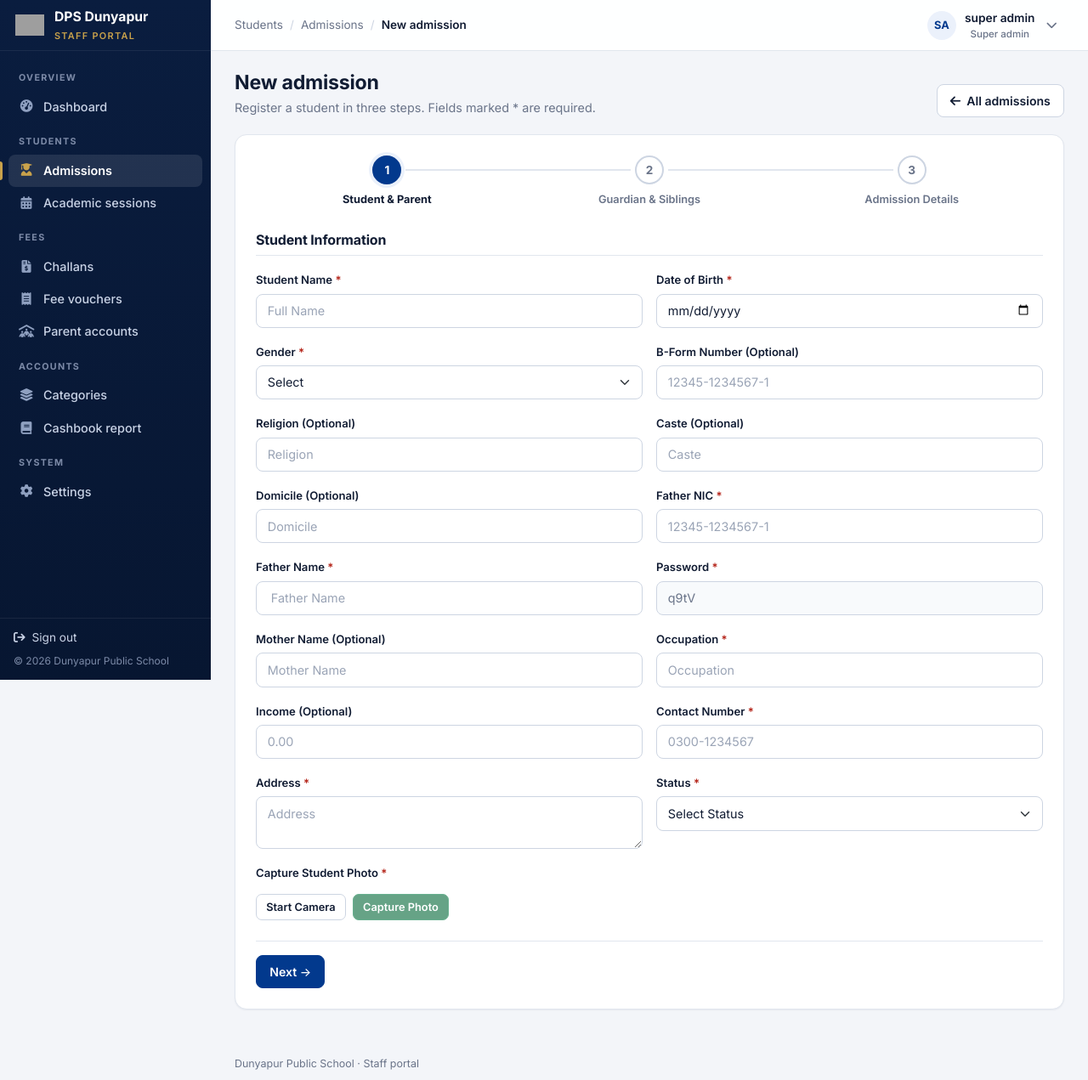
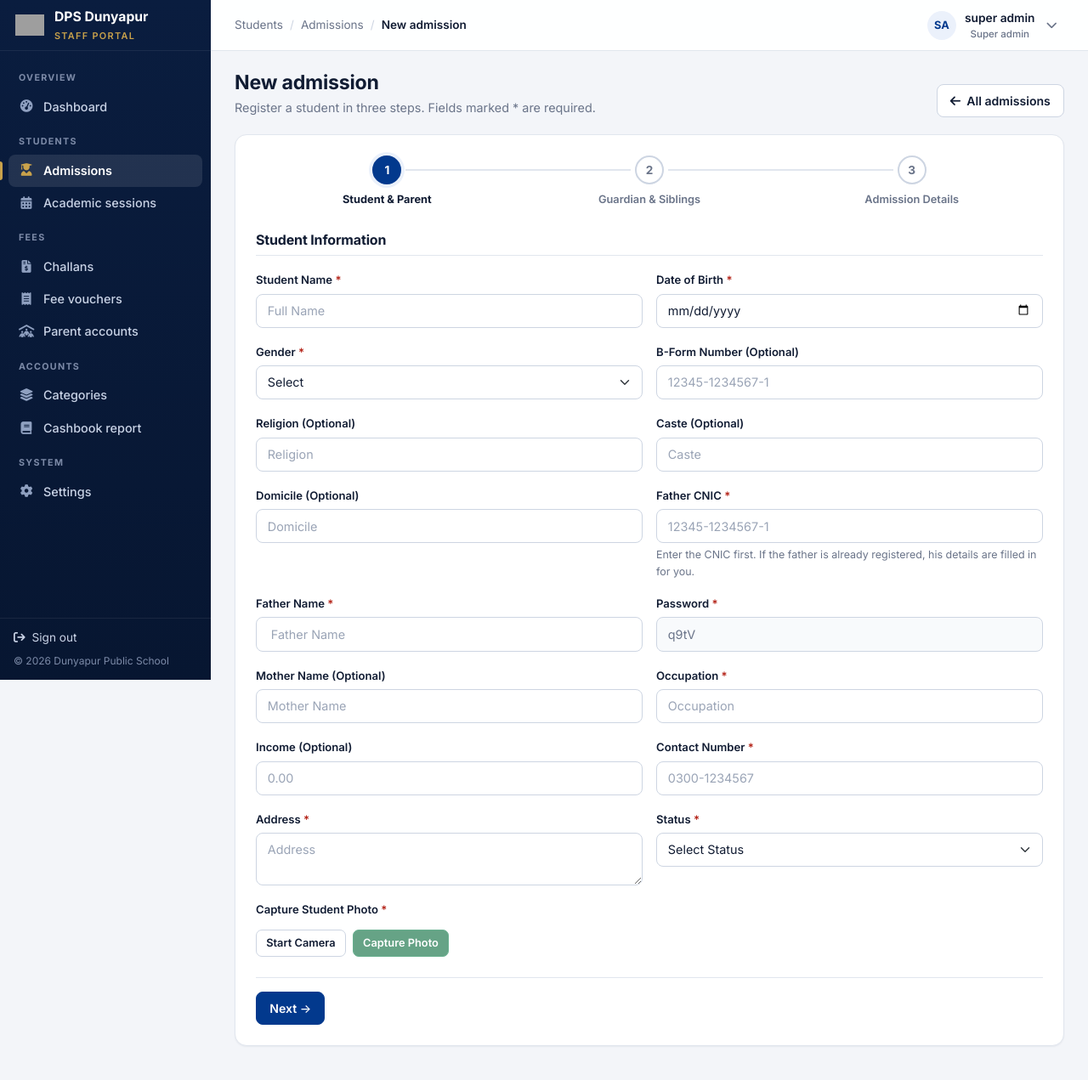
Before and after one commit to MrAhmadRaza/dps, a Laravel app: page /admin/admission/add-admission in a window 1280 px wide. Shown: the top 1271 px of the page at 85% size. Run offline with Laravel 12, Linux system fonts and the light colour scheme; a user stored in the database is signed in; data comes from the database, SQL or seed files in the repository; tables that the repository leaves empty hold one stand-in row (values such as "Sample post"); some libraries are stand-ins or nearby versions; grey boxes are pictures that could not be loaded.

Commit message:
Admin portal: fix existing-parent lookup on new admission, label Father CNIC
The father lookup only matched CNICs stored exactly as 12345-1234567-1, so
fathers whose CNIC is stored as plain digits (older/imported records) were
never found, and submitting the form then tried to create a duplicate
parent. The lookup, submit and update now match either stored format.

- search returns the contact number as 0300-1234567 (the format the form
  validates) and the children already registered under that parent
- the form shows whether a registered parent was found and that the
  student will be added to the same parent account; a "not found" result
  only clears fields that an earlier lookup had filled in
- lookup also runs on blur/paste and after a validation error
- "Father NIC" renamed to "Father CNIC" on the add and edit forms and in
  validation messages
- tests for both stored formats and for joining an existing parent

Co-Authored-By: Claude Opus 5.5 <noreply@anthropic.com>
Claude-Session: https://claude.ai/code/session_01BHZQp1QPgQENLbnYXoiQ9A

```diff
--- a/app/Http/Controllers/Admin/AdmissionController.php
+++ b/app/Http/Controllers/Admin/AdmissionController.php
@@ -129,39 +129,56 @@ class AdmissionController extends Controller
         $sessions = AcademicSession::where('status','=' , 'active')->get();
         return view('admin.admission.addAdmission',compact('sessions','pageTitle'));
     }
-    // Parent Search
-    public function searchParant(Request $request)
+    // Parent search for the admission form: finds an already registered father by CNIC.
+    public function searchParant(Request $request): JsonResponse
     {
-        $search = $request->q;
-        $parent = Parant::query()
-            ->where('father_nic', $search)
-            ->first([
-                'id',
-                'father_name',
-                'father_nic',
-                'mother_name',
-                'occupation',
-                'income',
-                'address',
-                'contact_no',
-            ]);
-        if (!$parent) {
+        $parent = $this->findParentByCnic((string) $request->q);
+
+        if (! $parent) {
             return response()->json([
                 'statuscode' => 404,
-                'message' => 'Parent not found',
+                'message'    => 'Parent not found',
             ]);
         }
 
         return response()->json([
             'statuscode'  => 200,
+            'id'          => $parent->id,
             'father_name' => $parent->father_name,
             'father_nic'  => $parent->father_nic,
             'mother_name' => $parent->mother_name,
             'occupation'  => $parent->occupation,
             'income'      => $parent->income,
             'address'     => $parent->address,
-            'contact_no'  => $parent->contact_no,
+            'contact_no'  => $this->formatMobile($parent->contact_no),
+            'children'    => $parent->students()->pluck('name')->all(),
         ]);
+    }
+
+    /**
+     * CNICs are stored either with dashes (12345-1234567-1, what this form saves)
+     * or as plain digits (older/imported records). Match either, whatever was typed.
+     */
+    private function findParentByCnic(?string $input): ?Parant
+    {
+        $digits = preg_replace('/\D/', '', (string) $input);
+        if (strlen($digits) !== 13) {
+            return null;
+        }
+        $dashed = substr($digits, 0, 5) . '-' . substr($digits, 5, 7) . '-' . substr($digits, 12);
+
+        return Parant::whereIn('father_nic', [$dashed, $digits])->first()
+            ?? Parant::whereRaw("REPLACE(REPLACE(father_nic, '-', ''), ' ', '') = ?", [$digits])->first();
+    }
+
+    /** 03001234567 -> 0300-1234567 (the format the form validates); anything else unchanged. */
+    private function formatMobile(?string $value): ?string
+    {
+        $digits = preg_replace('/\D/', '', (string) $value);
+
+        return strlen($digits) === 11 && str_starts_with($digits, '03')
+            ? substr($digits, 0, 4) . '-' . substr($digits, 4)
+            : $value;
     }
 
    // View Admission
@@ -547,7 +564,8 @@ class AdmissionController extends Controller
     // Store Admission Details
     public function submitAdmission(Request $request): RedirectResponse
     {
-        $parentExists = Parant::where('father_nic', $request->father_nic)->exists();
+        $existingParent = $this->findParentByCnic($request->father_nic);
+        $parentExists = (bool) $existingParent;
 
         $request->merge([
             'discount' => $request->boolean('discount'),
@@ -603,14 +621,17 @@ class AdmissionController extends Controller
             'discount_notes'              => 'nullable|string',
             'receipt_no'                  => 'nullable|string',
             'fee_paid_date'               => 'nullable|date',
+        ], [], [
+            'father_nic' => 'father CNIC',
+            'guardian_nic' => 'guardian CNIC',
         ]);
 
         $student = null;
         $challan = null;
 
-        DB::transaction(function () use ($validated, &$student, &$challan) {
+        DB::transaction(function () use ($validated, $existingParent, &$student, &$challan) {
 
-            $getParentPortal = Parant::where('father_nic', $validated['father_nic'])->first();
+            $getParentPortal = $existingParent;
 
             if (!$getParentPortal) {
                 $parent = Parant::create([
@@ -806,6 +827,9 @@ class AdmissionController extends Controller
             Rule::unique('students', 'receipt_no')->ignore($student->id),
             'fee_paid_date' => 'nullable|date',
             'status' => 'required|in:active,inactive',
+        ], [], [
+            'father_nic' => 'father CNIC',
+            'guardian_nic' => 'guardian CNIC',
         ]);
         $validated['discount'] = (int) $validated['discount'];
         $validated['discount_amount'] = $validated['discount'] === 1
@@ -847,7 +871,7 @@ class AdmissionController extends Controller
             //Check Password if exit or not
             $password = !empty($validated['password']) ? Hash::make($validated['password']) : $student->parent->password;
             //Check the portal id exit or not
-            $getParentPortal = Parant::with('students:id,parent_id')->where('father_nic', $validated['father_nic'])->first();
+            $getParentPortal = $this->findParentByCnic($validated['father_nic']);
 
             // Update Parent
             if($getParentPortal)
--- a/resources/views/admin/admission/addAdmission.blade.php
+++ b/resources/views/admin/admission/addAdmission.blade.php
@@ -94,9 +94,10 @@
                         <!-- Parent Fields -->
 
                         <div class="col-md-6">
-                            <label>Father NIC <span class="text-danger">*</span></label>
+                            <label for="father_nic">Father CNIC <span class="text-danger">*</span></label>
                             <input type="text" name="father_nic" id="father_nic" value="{{old('father_nic')}}" class="form-control" placeholder="12345-1234567-1" maxlength="15"
-                                inputmode="numeric" required>
+                                inputmode="numeric" autocomplete="off" required aria-describedby="parentLookupHint">
+                            <div class="form-text" id="parentLookupHint" aria-live="polite">Enter the CNIC first. If the father is already registered, his details are filled in for you.</div>
                         </div>
 
                          <div class="col-md-6">
@@ -849,72 +850,96 @@
         });
 
     });
-    // Auto Fill if Parent records exits
+    // Existing parent lookup by father CNIC: fills in the family details so the
+    // new student is added to the same parent account (and the same portal login).
     let parentSearchTimeout;
+    let lastLookup = null;
+    let filledFromLookup = false;
+    const parentFields = ['father_name', 'mother_name', 'occupation', 'income', 'address', 'contact_no'];
+    const nicPattern = /^\d{5}-\d{7}-\d$/;
+    const defaultHint = 'Enter the CNIC first. If the father is already registered, his details are filled in for you.';
+
+    function setParentHint(html, tone) {
+        const hint = document.getElementById('parentLookupHint');
+        if (!hint) return;
+        hint.className = 'form-text' + (tone ? ' text-' + tone : '');
+        hint.innerHTML = html;
+    }
+
+    function escapeHtml(text) {
+        return String(text ?? '').replace(/[&<>"']/g, c => ({'&':'&amp;','<':'&lt;','>':'&gt;','"':'&quot;',"'":'&#39;'}[c]));
+    }
+
     function searchParentByNic() {
         const fatherNic = $('#father_nic').val().trim();
-        // Sirf complete NIC par search
-        const nicPattern = /^\d{5}-\d{7}-\d$/;
-
-        if (!nicPattern.test(fatherNic)) {
+        if (!nicPattern.test(fatherNic) || fatherNic === lastLookup) {
             return;
         }
+        lastLookup = fatherNic;
+        setParentHint('<span class="spinner-border spinner-border-sm me-1"></span>Checking for a registered parent…');
+
         $.ajax({
             url: "{{ route('admin.search-parant') }}",
             type: "GET",
-            data: {
-                q: fatherNic
-            },
+            dataType: 'json',
+            data: { q: fatherNic },
             success: function (data) {
+                if ($('#father_nic').val().trim() !== fatherNic) return; // CNIC changed meanwhile
                 const passwordField = document.getElementById('password');
+
                 if (data.statuscode === 200) {
-                    // Existing Parent
-                    $('#father_name').val(data.father_name);
-                    $('#mother_name').val(data.mother_name);
-                    $('#occupation').val(data.occupation);
-                    $('#income').val(data.income);
-                    $('#address').val(data.address);
-                    $('#contact_no').val(data.contact_no)
-                    // Existing parent => password required nahi
+                    // Existing parent: use his record
+                    parentFields.forEach(f => $('#' + f).val(data[f] ?? '').removeClass('is-invalid').trigger('change'));
+                    filledFromLookup = true;
                     if (passwordField) {
                         passwordField.value = '';
                         passwordField.removeAttribute('required');
+                        passwordField.placeholder = 'Keeps the existing portal password';
                     }
+                    const kids = (data.children || []).length
+                        ? ' Children already registered: ' + data.children.map(escapeHtml).join(', ') + '.'
+                        : '';
+                    setParentHint('<i class="fa-solid fa-circle-check me-1"></i><strong>Registered parent found: ' + escapeHtml(data.father_name) +
+                        '.</strong> His details are filled in and this student will be added to the same parent account.' + kids, 'success');
                 } else {
-                    // New Parent
-                    $('#father_name').val('');
-                    $('#mother_name').val('');
-                    $('#occupation').val('');
-                    $('#income').val('');
-                    $('#address').val('');
-                    $('#contact_no').val('');
-
-                    // New parent => password generate
+                    // New parent: clear only what an earlier lookup filled in
+                    if (filledFromLookup) {
+                        parentFields.forEach(f => $('#' + f).val(''));
+                        filledFromLookup = false;
+                    }
                     if (passwordField) {
-                        passwordField.value = generatePassword(4);
+                        if (!passwordField.value) passwordField.value = generatePassword(4);
                         passwordField.setAttribute('required', 'required');
+                        passwordField.placeholder = 'password';
                     }
+                    setParentHint('<i class="fa-solid fa-user-plus me-1"></i>No registered parent with this CNIC. A new parent account will be created.', 'muted');
                 }
             },
             error: function (xhr) {
+                lastLookup = null;
+                setParentHint('<i class="fa-solid fa-triangle-exclamation me-1"></i>Could not check this CNIC (' + xhr.status + '). You can still fill in the details.', 'danger');
                 console.log('Parent search error:', xhr);
             }
         });
     }
-    // NIC Input / Paste - Debounce Search
+
+    // Typing / paste: wait until the CNIC is complete, then look it up
     $('#father_nic').on('input', function () {
-        // Previous timeout cancel
         clearTimeout(parentSearchTimeout);
         const value = $(this).val().trim();
-        // Complete NIC nahi hai to request nahi
-        const nicPattern = /^\d{5}-\d{7}-\d$/;
         if (!nicPattern.test(value)) {
+            if (value === '') setParentHint(defaultHint);
             return;
         }
-        // User typing/paste ke baad 800ms wait
-        parentSearchTimeout = setTimeout(function () {
-            searchParentByNic();
-        }, 800);
+        parentSearchTimeout = setTimeout(searchParentByNic, 400);
+    });
+    $('#father_nic').on('blur change', function () {
+        clearTimeout(parentSearchTimeout);
+        searchParentByNic();
+    });
+    // Coming back to the form after a validation error with the CNIC already filled
+    $(function () {
+        if (nicPattern.test($('#father_nic').val().trim())) searchParentByNic();
     });
 </script>
 
--- a/resources/views/admin/admission/editAdmission.blade.php
+++ b/resources/views/admin/admission/editAdmission.blade.php
@@ -103,7 +103,7 @@
 
 
                             <div class="col-md-6">
-                                <label>Father NIC <span class="text-danger">*</span></label>
+                                <label for="father_nic">Father CNIC <span class="text-danger">*</span></label>
                                 <input type="text" id="father_nic" name="father_nic" class="form-control"
                                     value="{{ old('father_nic', $student->parent->father_nic ?? '') }}"
                                     placeholder="12345-1234567-1" maxlength="15" inputmode="numeric" required>
```
Also changed, not shown: tests/Feature/AdminPortalTest.php (+46 -0 lines).
